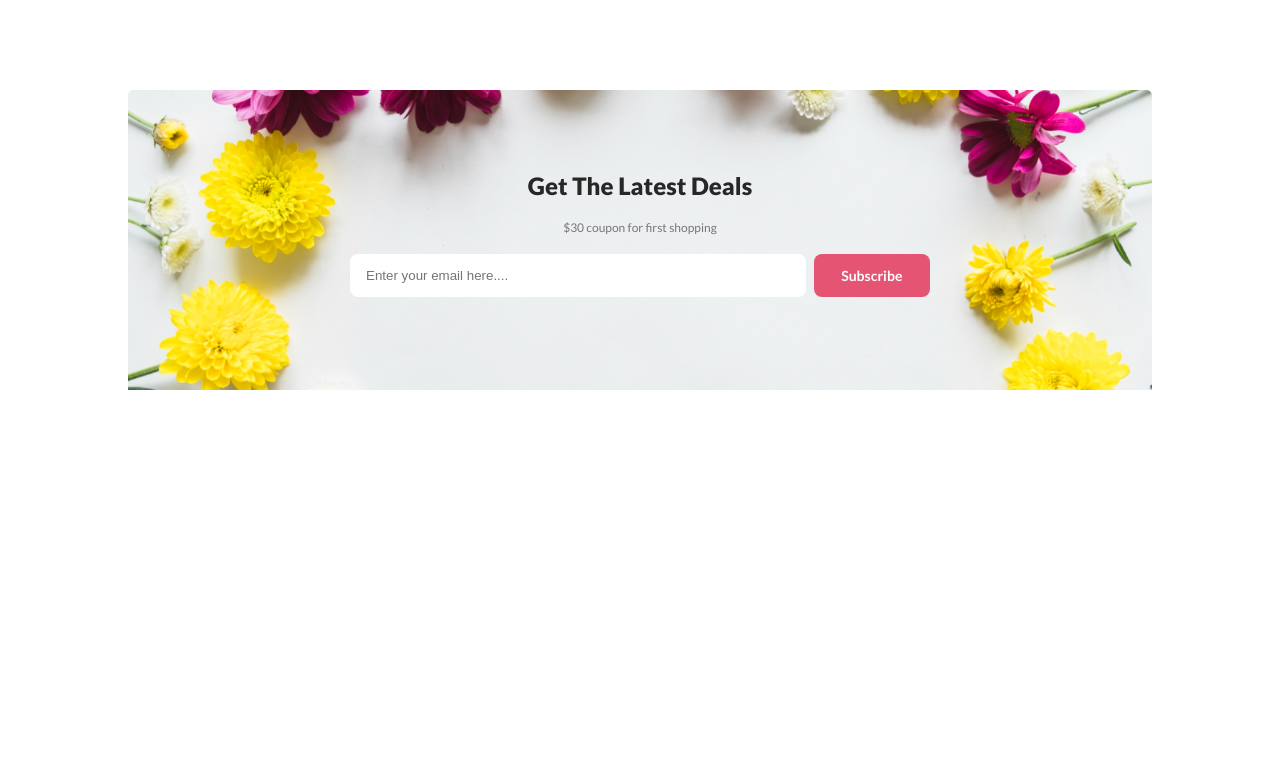
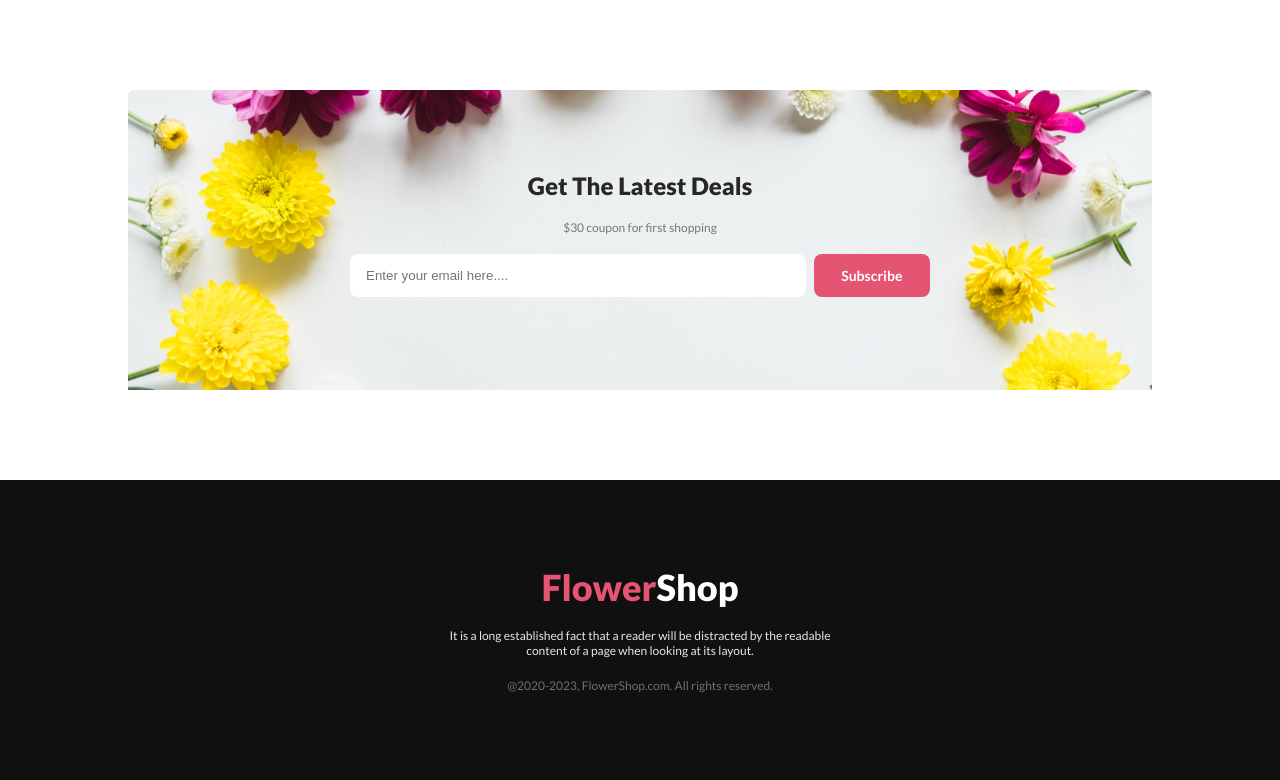
Before and after one commit to farahsamsi/flower-shop-hw, a plain HTML site: page index.html in a window 1280 px wide. Shown: the part 2707-3487 px from the top of the page. Before the commit the page ends 3097 px from the top, so only its background shows below. Drawn offline with Linux system fonts and the light colour scheme.

Commit message:
alhamdulillah project done

```diff
--- a/index.html
+++ b/index.html
@@ -126,7 +126,11 @@
     </main>
 
     <footer>
-
+        <div class="footer-container">
+            <h1 class="footer-title"><span class="pink">Flower</span>Shop</h1>
+            <p class="footer-description">It is a long established fact that a reader will be distracted by the readable <br> content of a page when looking at its layout.</p>
+            <p class="footer-text">@2020-2023, FlowerShop.com. All rights reserved. </p>
+        </div>
     </footer>
 </body>
 </html>
--- a/styles/styles.css
+++ b/styles/styles.css
@@ -18,6 +18,7 @@ body{
 section{
     /* margin-bottom: 90px; */
     margin-top: 90px;
+
 }
 
 /* shared styles */
@@ -66,6 +67,10 @@ section{
 
 .text-center{
     text-align: center;
+}
+
+.pink{
+    color: rgb(229, 84, 115);
 }
 
 
@@ -315,3 +320,50 @@ section{
     margin-top: 16px;
     padding-left: 16px;
 }
+
+
+
+.footer-container{
+    margin-top: 90px;
+    height: 300px;
+    width: 100%;
+    background-color: rgb(17, 16, 16);
+    padding: 85px;
+    display: flex;
+    flex-direction: column;
+    align-items: center;
+    justify-content: space-between;
+
+
+    /* border: 3px solid red; */
+}
+
+.footer-title{
+    color: rgb(255, 255, 255);
+    font-family: Lato;
+    font-size: 36px;
+    font-weight: 800;
+    /* line-height: 58px; */
+    letter-spacing: 0%;
+    text-align: left;
+}
+
+.footer-description{
+    color: rgba(255, 255, 255, 0.9);
+    font-family: Lato;
+    font-size: 12px;
+    font-weight: 400;
+    /* line-height: 30px; */
+    letter-spacing: 0%;
+    text-align: center;
+}
+
+.footer-text{
+    color: rgba(255, 255, 255, 0.4);
+    font-family: Lato;
+    font-size: 12px;
+    font-weight: 400;
+    line-height: 19px;
+    letter-spacing: 0%;
+    text-align: center;
+}
```
